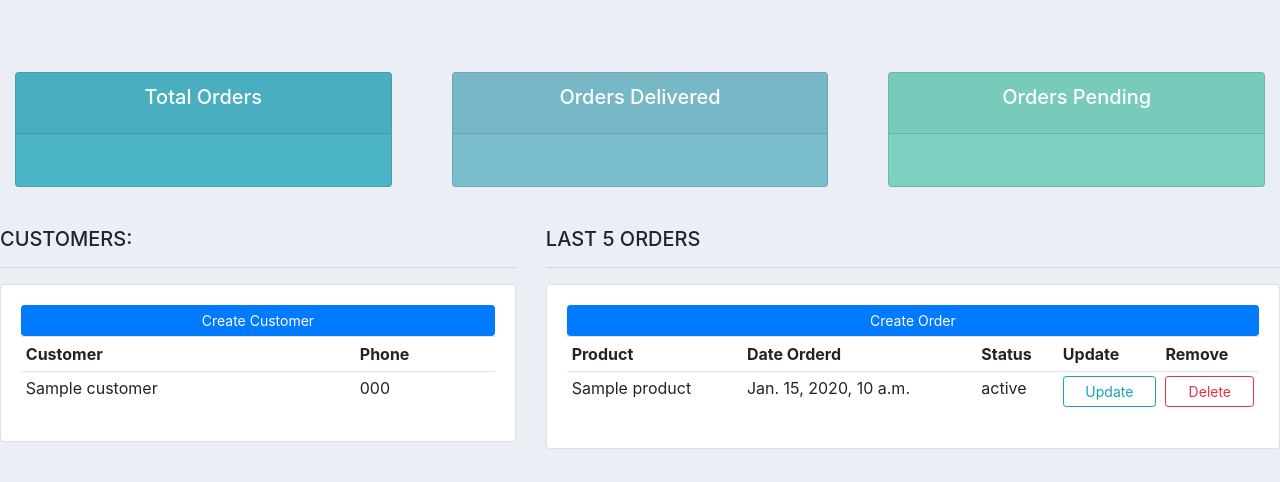
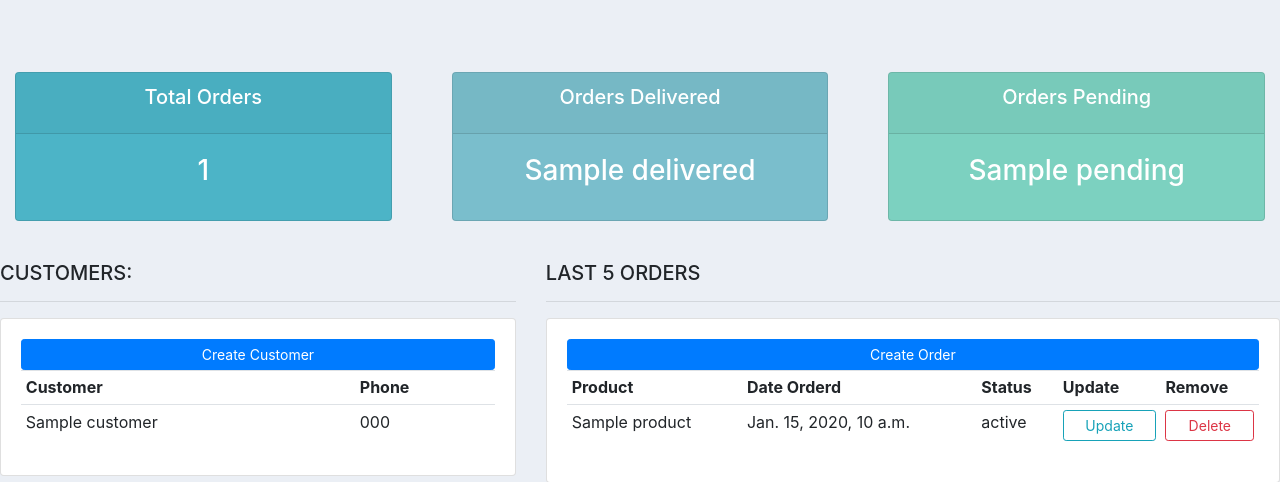
Before and after one commit to ShahriarCodes/Customer-Relationship-Management-System, a Django app: template accounts/templates/accounts/dashboard.html in a window 1280 px wide. Shown: the part 66-548 px from the top of the page. Run offline with Django 3.2, Linux system fonts and the light colour scheme; the template is opened without the code that fills it: most values are stand-ins (such as "Sample title", 1, 10 or a date in 2020).

Commit message:
Rendered order cards in dashboard

```diff
--- a/accounts/templates/accounts/status.html
+++ b/accounts/templates/accounts/status.html
@@ -8,7 +8,7 @@
 			  		<h5 class="card-title">Total Orders</h5>
 			  	</div>
 			  	<div class="card-body">
-			    	<h3 class="card-title"></h3>
+			    	<h3 class="card-title">{{ total_orders }}</h3>
 			  	</div>
 			</div>
 		</div>
@@ -21,7 +21,7 @@
 			  		<h5 class="card-title">Orders Delivered</h5>
 			  	</div>
 			  	<div class="card-body">
-			    	<h3 class="card-title"></h3>
+			    	<h3 class="card-title">{{ delivered }}</h3>
 			  	</div>
 			</div>
 		</div>
@@ -34,7 +34,7 @@
 			  		<h5 class="card-title">Orders Pending</h5>
 			  	</div>
 			  	<div class="card-body">
-			    	<h3 class="card-title"></h3>
+			    	<h3 class="card-title">{{ pending }}</h3>
 			  	</div>
 			</div>
 		</div>
```
Also changed, not shown: accounts/views.py (+10 -0 lines), db.sqlite3.
